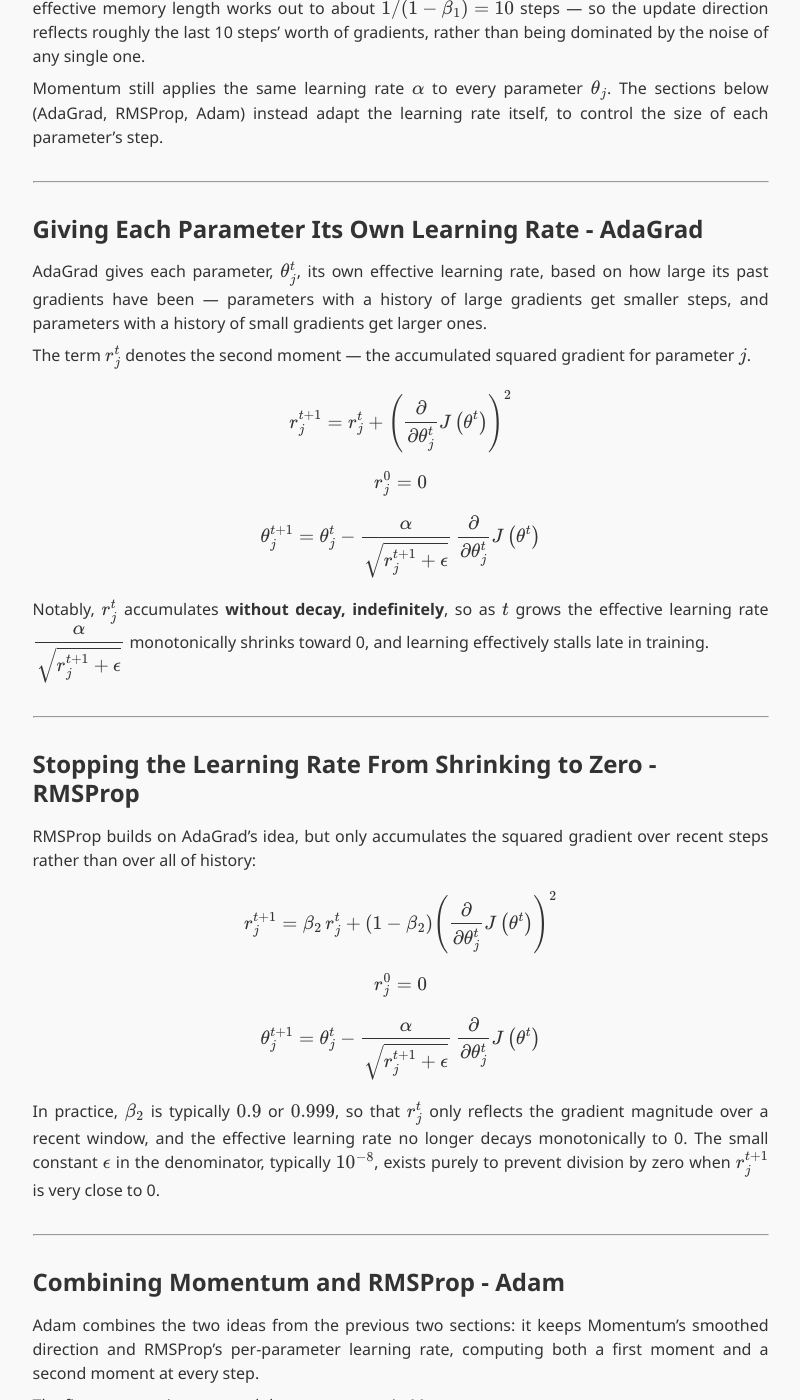
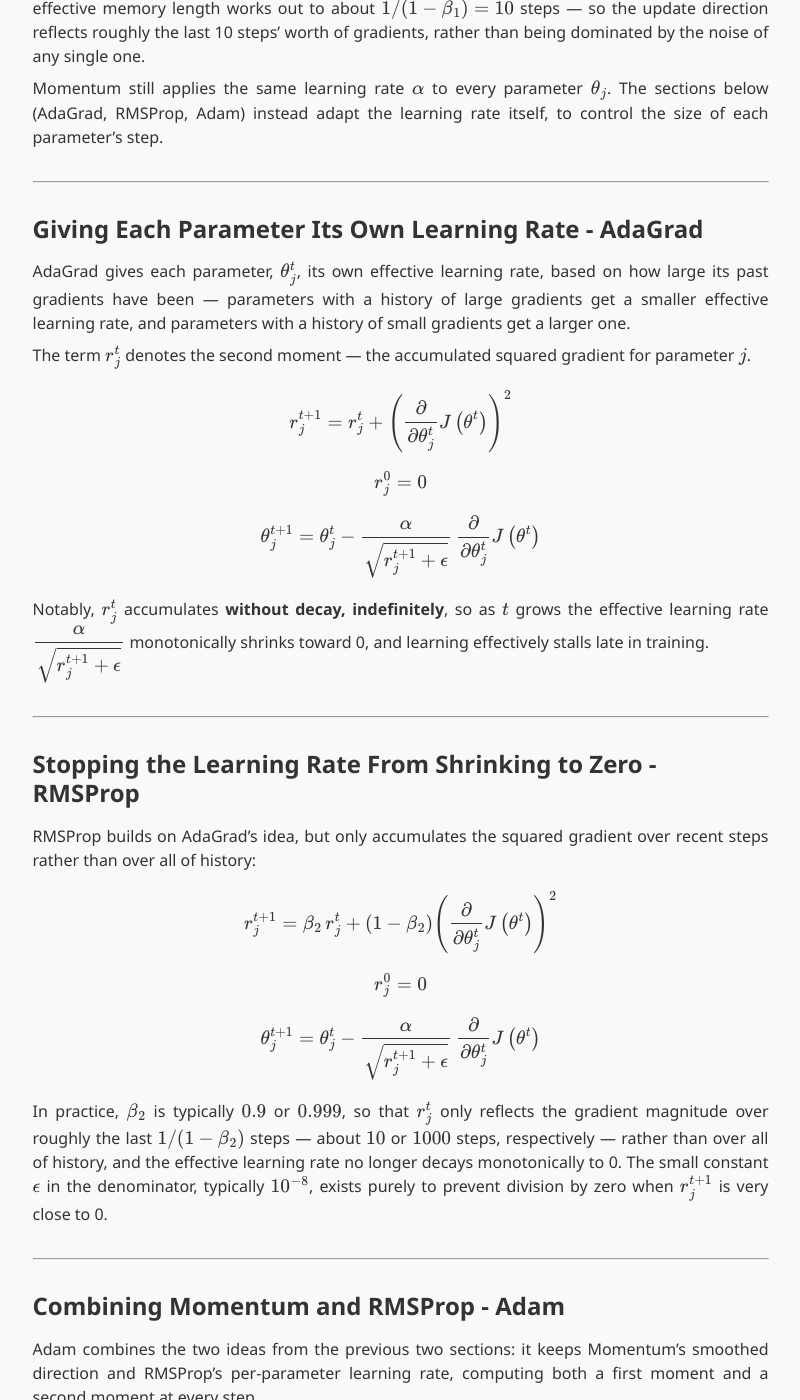
Before and after one commit to wyatthoho/wyatthoho.github.io, a Jekyll site: the page built from _ml_notes/roadmap-to-gradient-descent-optimizers.md, in a window 1280 px wide and 1400 px high, scrolled down 2530 px. Shown: the whole window, without its empty margins (232-1032 px from the left). Built offline with Jekyll 4.4.1, drawn with Linux system fonts in a browser that asks for light colours.

Commit message:
Fix effective-learning-rate vs. step-size wording in AdaGrad, quantify RMSProp's window
Co-Authored-By: Claude Sonnet 5 <noreply@anthropic.com>

```diff
--- a/_ml_notes/roadmap-to-gradient-descent-optimizers.md
+++ b/_ml_notes/roadmap-to-gradient-descent-optimizers.md
@@ -100,7 +100,7 @@ Momentum still applies the same learning rate $\alpha$ to every parameter $\thet
 
 ## Giving Each Parameter Its Own Learning Rate - AdaGrad
 
-AdaGrad gives each parameter, $\theta_j^t$, its own effective learning rate, based on how large its past gradients have been — parameters with a history of large gradients get smaller steps, and parameters with a history of small gradients get larger ones.
+AdaGrad gives each parameter, $\theta_j^t$, its own effective learning rate, based on how large its past gradients have been — parameters with a history of large gradients get a smaller effective learning rate, and parameters with a history of small gradients get a larger one.
 
 The term $r_j^{t}$ denotes the second moment — the accumulated squared gradient for parameter $j$.
 
@@ -124,7 +124,7 @@ $$\begin{equation} r_j^{0}=0 \end{equation}$$
 
 $$\begin{equation} \theta_j^{t+1} = \theta_j^{t} - \frac{\alpha}{\sqrt{r_j^{t+1}+\epsilon}}\,\frac{\partial}{\partial\theta_j^{t}}J\left(\theta^{t}\right) \end{equation}$$
 
-In practice, $\beta_2$ is typically $0.9$ or $0.999$, so that $r_j^{t}$ only reflects the gradient magnitude over a recent window, and the effective learning rate no longer decays monotonically to 0. The small constant $\epsilon$ in the denominator, typically $10^{-8}$, exists purely to prevent division by zero when $r_j^{t+1}$ is very close to 0.
+In practice, $\beta_2$ is typically $0.9$ or $0.999$, so that $r_j^{t}$ only reflects the gradient magnitude over roughly the last $1/(1-\beta_2)$ steps — about $10$ or $1000$ steps, respectively — rather than over all of history, and the effective learning rate no longer decays monotonically to 0. The small constant $\epsilon$ in the denominator, typically $10^{-8}$, exists purely to prevent division by zero when $r_j^{t+1}$ is very close to 0.
 
 ---
 
```
